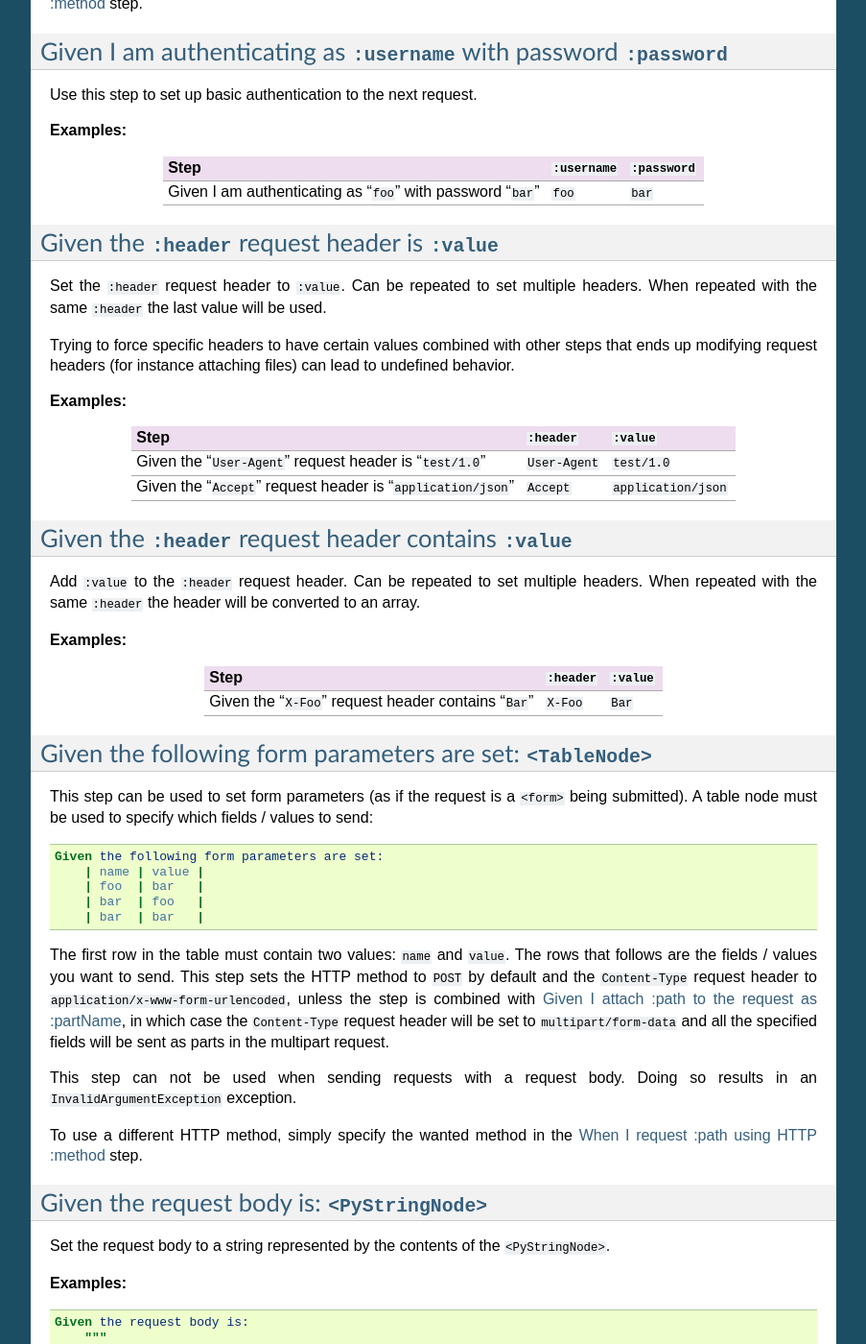
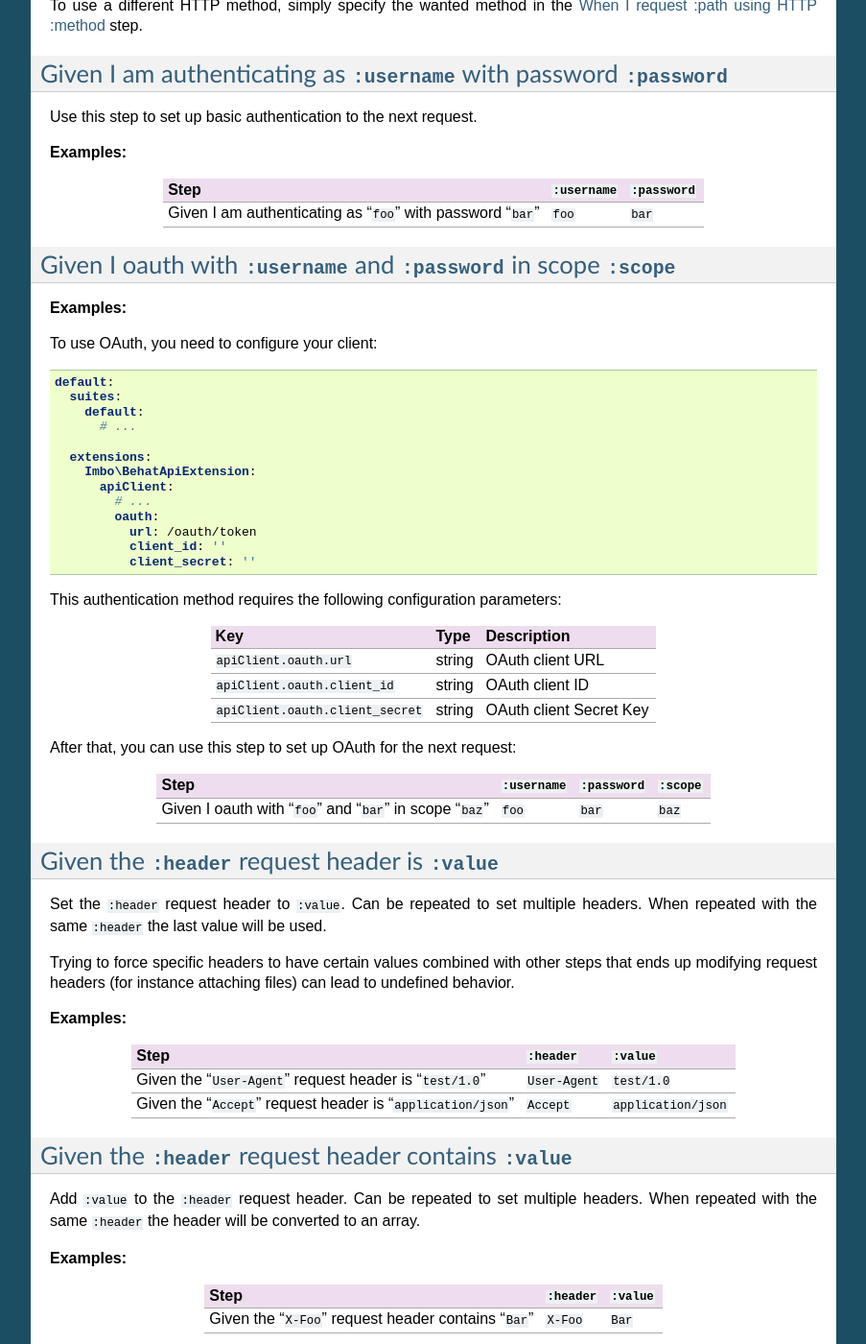
Before and after one commit to imbo/behat-api-extension, a Sphinx documentation site: the page built from docs/guide/setup-request.rst, in a window 1280 px wide and 1400 px high, scrolled down 1328 px. Shown: the whole window at 96% size, without its empty margins (198-1101 px from the left). Built offline with Sphinx 7.4.7, drawn with Linux system fonts in a browser that asks for light colours; some of the changed text lies outside the part shown.

Commit message:
:pencil: Update Docs.

```diff
--- a/docs/guide/setup-request.rst
+++ b/docs/guide/setup-request.rst
@@ -56,6 +56,47 @@ Step                                                            ``:username``  `
 ==============================================================  =============  =============
 Given I am authenticating as "``foo``" with password "``bar``"  ``foo``        ``bar``
 ==============================================================  =============  =============
+
+Given I oauth with ``:username`` and ``:password`` in scope ``:scope``
+----------------------------------------------------------------------
+
+**Examples:**
+
+To use OAuth, you need to configure your client:
+
+.. code-block:: yaml
+
+    default:
+      suites:
+        default:
+          # ...
+
+      extensions:
+        Imbo\BehatApiExtension:
+          apiClient:
+            # ...
+            oauth:
+              url: /oauth/token
+              client_id: ''
+              client_secret: ''
+
+This authentication method requires the following configuration parameters:
+
+=================================  ======  ========================
+Key                                Type    Description
+=================================  ======  ========================
+``apiClient.oauth.url``            string  OAuth client URL
+``apiClient.oauth.client_id``      string  OAuth client ID
+``apiClient.oauth.client_secret``  string  OAuth client Secret Key
+=================================  ======  ========================
+
+After that, you can use this step to set up OAuth for the next request:
+
+==============================================================  =============  =============  =============
+Step                                                            ``:username``  ``:password``  ``:scope``
+==============================================================  =============  =============  =============
+Given I oauth with "``foo``" and "``bar``" in scope "``baz``"   ``foo``        ``bar``        ``baz``
+==============================================================  =============  =============  =============
 
 .. _given-the-header-request-header-is-value:
 
```
